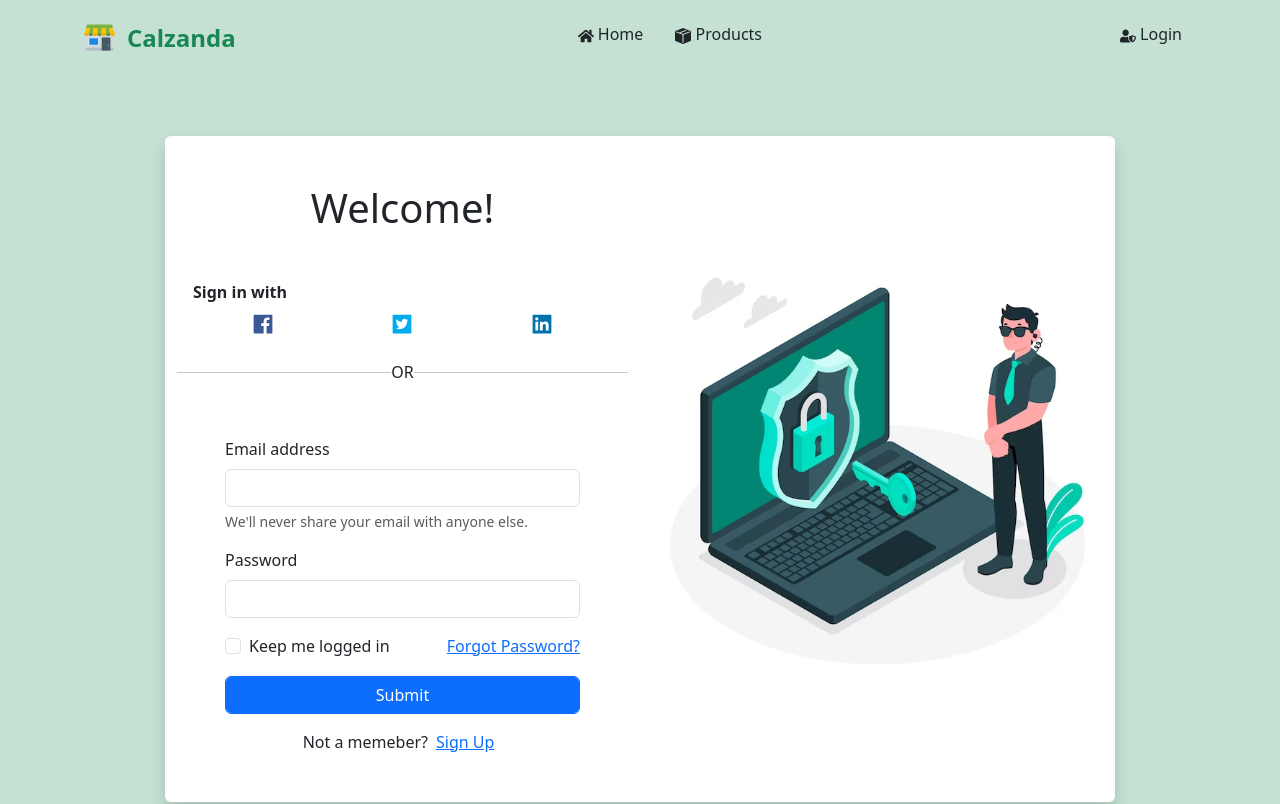
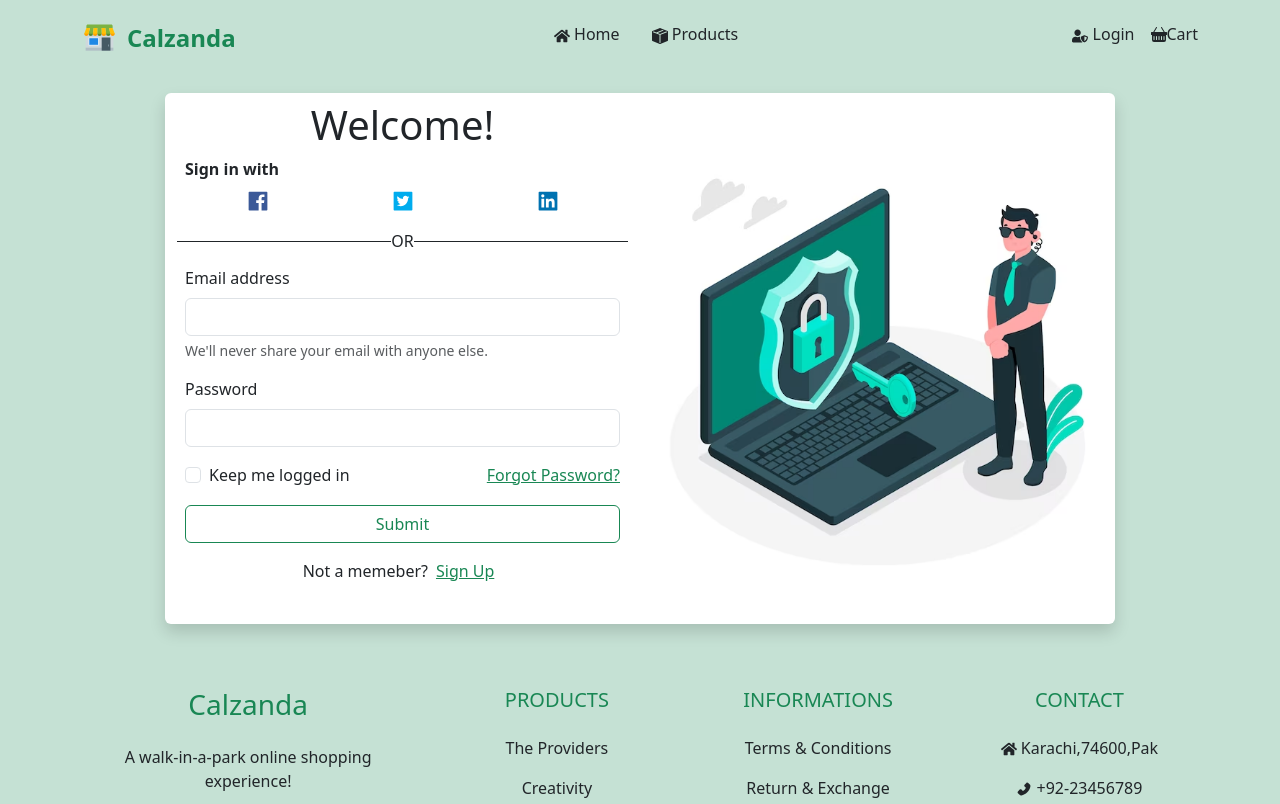
Before and after one commit to musfirah3/reactApp, a React (Vite) app: page /login in a window 1280 px wide. Shown: the top 804 px of the page. Built offline with nearby package versions, Linux system fonts and the light colour scheme.

Commit message:
Bhai login ki sari panchait done h

```diff
--- a/src/Components/NavigationBar.jsx
+++ b/src/Components/NavigationBar.jsx
@@ -5,8 +5,7 @@ import Nav from 'react-bootstrap/Nav';
 import Navbar from 'react-bootstrap/Navbar';
 import { FcShop } from 'react-icons/fc';
 import {FaHome} from 'react-icons/fa'
-import {BsFillBoxSeamFill} from 'react-icons/bs'
-
+import {BsFillBoxSeamFill , BsFillBasketFill} from 'react-icons/bs'
 import {FaUserCheck,FaUserShield} from 'react-icons/fa'
 import { LoginRouteContext } from '../context/loginContext/LoginContext';
 
@@ -31,8 +30,8 @@ function NavigationBar() {
               ) : (
                 <Link to="/login" className='mx-3 text-decoration-none text-dark'><FaUserShield/> Login</Link>
               )}
+<BsFillBasketFill/>Cart
 
-              {/* <Link to="/registration" className='mx-3 text-decoration-none btn btn-outline-success'>Sign Up</Link> */}
 
 
         </Navbar.Collapse>
--- a/src/assets/pages/LoginProject.jsx
+++ b/src/assets/pages/LoginProject.jsx
@@ -1,5 +1,6 @@
 import React, { useState, useContext } from "react";
 import { toast } from "react-toastify";
+import { Link } from "react-router-dom";
 import LoginFormImage from './../../images/login.avif'
 import { AiFillFacebook } from 'react-icons/ai'
 import { AiFillTwitterSquare } from 'react-icons/ai'
@@ -8,7 +9,10 @@ import { LoginRouteContext } from "../../context/loginContext/LoginContext";
 import { useNavigate } from "react-router-dom";
 
 
+
+
 function LoginProject() {
+
   const { dispatch } = useContext(LoginRouteContext)
   const navigate = useNavigate()
   const [email, setEmail] = useState("");
@@ -40,19 +44,19 @@ function LoginProject() {
 
   return (
     <>
-      <section className="bg-success bg-opacity-25">
-        <div className="d-flex flex column min-vh-100 justify-content-center align-items-center">
-          <div className="container">
+      <section className="bg-success bg-opacity-25 ">
+        <div className="d-flex flex column  justify-content-center align-items-center ">
+          <div className="container mt-4">
             <div className="row">
               <div className="col-sm-12 col-md-10 mx-auto bg-white shadow rounded">
                 <div className="row">
                   <div className="col-md-6">
                     {/* Welcome heading */}
-                    <div className="m-5 text-center">
+                    <div className="m-2 text-center">
                       <h1>Welcome!</h1>
                     </div>
                     {/* Sing -in links */}
-                    <p className="fw-bold m-3 ">
+                    <p className="fw-bold m-2">
                       Sign in with
                       <div className="d-flex justify-content-around">
                         <span className="fa-3x m2" style={{ color: "#3b5998" }}><AiFillFacebook /></span>
@@ -62,13 +66,13 @@ function LoginProject() {
 
                     </p>
                     <div className="d-flex align-items-center">
-                      <hr className="flex-grow-1" />
-                      <div>OR</div>
-                      <hr className="flex-grow-1" />
+                      <hr className="flex-grow-1 hr-bw" />
+                      <div> OR </div>
+                      <hr className="flex-grow-1 hr-bw" />
                     </div>
                     {/* Form Starts */}
                     {/* Here we apply some javaScript to store our data */}
-                    <form className="m-5" onSubmit={getUserInfo}>
+                    <form className="m-2" onSubmit={getUserInfo}>
                       <div className="mb-3">
                         <label
                           htmlFor="exampleInputEmail1"
@@ -105,7 +109,7 @@ function LoginProject() {
                       <div className="row">
                         <div className="col-6">
                           <div className="form-check text-start">
-                            <input
+                             <input
                               type="checkbox"
                               className="form-check-input"
                               id="exampleCheck1"
@@ -113,24 +117,29 @@ function LoginProject() {
                             <label
                               className="form-check-label"
                               htmlFor="exampleCheck1"
+
                             >
                               Keep me logged in
                             </label>
+
+
+
                           </div>
                         </div>
                         <div className="col-6 text-end">
-                          <a href="#">Forgot Password?</a>
+                          <Link className="text-success">Forgot Password?</Link>
                         </div>
                       </div>
                       <div>
-                        <button className="btn btn-primary form-control mt-3">Submit</button>
+                        <button className="btn btn-outline-success form-control mt-3">Submit</button>
                       </div>
                       <div className="mt-3 text-center">
                         <p className="fw-light">
                           Not a memeber?
-                          <a href="#" className="p-2">
-                            Sign Up
-                          </a>
+
+                            <Link to="/registration" className="p-2 text-success">Sign Up</Link>
+
+
                         </p>
                       </div>
                     </form>
@@ -142,7 +151,7 @@ function LoginProject() {
                       <img
                         src={LoginFormImage} //image here
                         alt="login image"
-                        className="img-fluid py-5 my-5"
+                        className="img-fluid py-3 my-4"
                       />
                     </div>
                   </div>
--- a/src/assets/pages/RegistrationForm.jsx
+++ b/src/assets/pages/RegistrationForm.jsx
@@ -1,7 +1,8 @@
 import React from "react";
 import { useFormik } from "formik";
 import { signUpSchema } from "../../schemas";
-import {FaFacebookF} from 'react-icons/fa'
+import {FaFacebookF , FaLinkedinIn , FaGoogle , FaTwitter} from 'react-icons/fa'
+import { Link } from "react-router-dom";
 
 const initialValues = {
   name: "",
@@ -312,36 +313,36 @@ function RegistrationForm() {
               </p>
               <div className="row text-center">
                 <div className="col mt-3">
-                  <a
-                    href
+                  <Link
+
                     className="btn btn-outline-dark border-2 rounded-circle"
                   >
                    <FaFacebookF/>
-                  </a>
+                  </Link>
                 </div>
                 <div className="col mt-3">
-                  <a
-                    href
+                  <Link
+
                     className="btn btn-outline-dark border-2 rounded-circle"
                   >
-                    <i className="fab fa-linkedin fs-5" />
-                  </a>
+                    <FaLinkedinIn/>
+                  </Link>
                 </div>
                 <div className="col mt-3">
-                  <a
-                    href
+                  <Link
+
                     className="btn btn-outline-dark border-2 rounded-circle"
                   >
-                    <i className="fab fa-twitter fs-5" />
-                  </a>
+                    <FaTwitter />
+                  </Link>
                 </div>
                 <div className="col my-3">
-                  <a
-                    href
+                  <Link
+
                     className="btn btn-outline-dark border-2 rounded-circle"
                   >
-                    <i className="fab fa-google fs-5" />
-                  </a>
+                    <FaGoogle />
+                  </Link>
                 </div>
               </div>
             </div>
```
